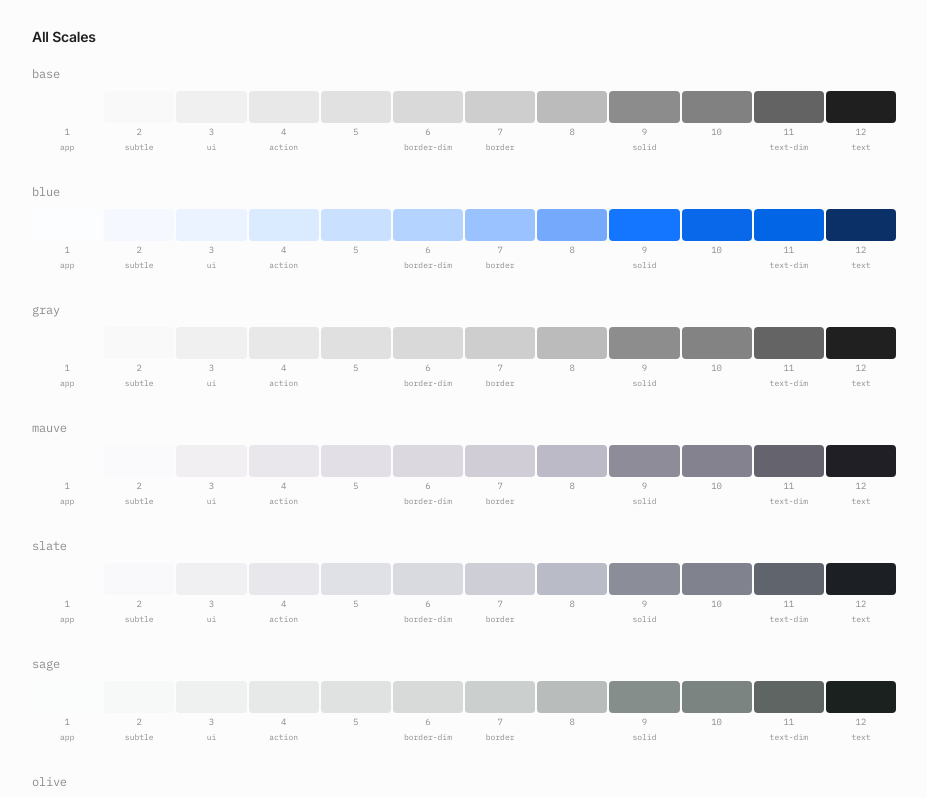
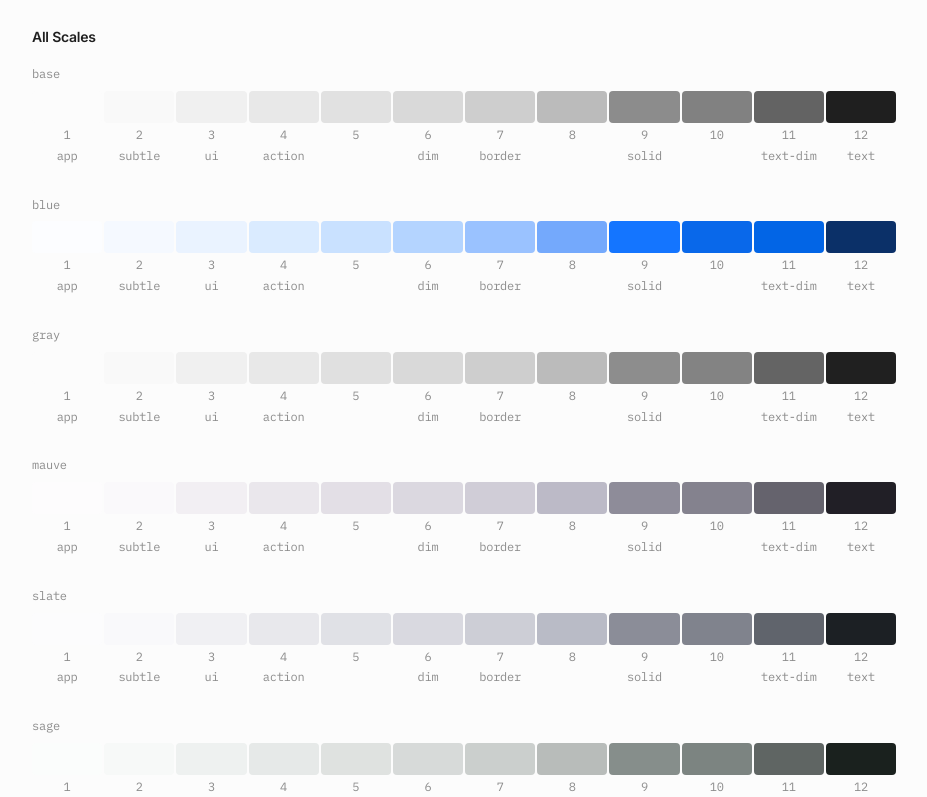
Before and after one commit to yasendimov/auxiliary-ds, a Vue app: page /system/tokens in a window 1280 px wide. Shown: the part 2960-3757 px from the top of the page, without its empty margins (304-1231 px from the left). Built offline with nearby package versions, Linux system fonts and the light colour scheme.

Commit message:
fix: address code review - fix comment spacing, remove inline styles from swatches
Co-authored-by: yasendimov <45259131+yasendimov@users.noreply.github.com>

```diff
--- a/scripts/generate-tokens.js
+++ b/scripts/generate-tokens.js
@@ -162,7 +162,7 @@ let utilitiesOutput = `/* ══════════════════
 
    Every scale generates 12 semantic utilities:
      bg-{s}-app        step 1        Page background
-     bg-{s}-subtle     step 2        Subtle/striped background
+     bg-{s}-subtle     step 2        Subtle / striped background
      bg-{s}-ui         steps 3→4→5   Interactive surface (hover + active)
      bg-{s}-ghost      ∅→3→4         Ghost pattern (transparent → hover → active)
      bg-{s}-action     steps 4→5→6   Selected/active surface (hover + active)
--- a/src/docs/pages/theme-test/SemanticPage.vue
+++ b/src/docs/pages/theme-test/SemanticPage.vue
@@ -98,7 +98,7 @@ const semanticPattern = [
 // Step → semantic label mapping (for swatch annotations)
 const stepLabels = {
   1: 'app', 2: 'subtle', 3: 'ui', 4: 'action',
-  6: 'border-dim', 7: 'border', 9: 'solid', 11: 'text-dim', 12: 'text'
+  6: 'dim', 7: 'border', 9: 'solid', 11: 'text-dim', 12: 'text'
 }
 
 const colorScales = [
@@ -327,10 +327,7 @@ const zIndexLayers = [
                 class="w-full h-8 rounded-panel"
                 :style="{ backgroundColor: `var(--${scale}-${step})` }"
               ></div>
-              <span
-                class="font-mono text-content-dim"
-                style="font-size: 9px; line-height: 1.2"
-              >{{ step }}</span>
+              <span class="type-agate-r font-mono text-content-dim text-center truncate w-full">{{ step }}</span>
             </div>
           </div>
 
@@ -343,8 +340,7 @@ const zIndexLayers = [
             >
               <span
                 v-if="stepLabels[step]"
-                class="font-mono text-content-dim text-center"
-                style="font-size: 8px; line-height: 1.3"
+                class="type-agate-r font-mono text-content-dim text-center truncate w-full"
               >{{ stepLabels[step] }}</span>
             </div>
           </div>
--- a/src/tokens/color-utilities.css
+++ b/src/tokens/color-utilities.css
@@ -4,7 +4,7 @@
 
    Every scale generates 12 semantic utilities:
      bg-{s}-app        step 1        Page background
-     bg-{s}-subtle     step 2        Subtle/striped background
+     bg-{s}-subtle     step 2        Subtle / striped background
      bg-{s}-ui         steps 3→4→5   Interactive surface (hover + active)
      bg-{s}-ghost      ∅→3→4         Ghost pattern (transparent → hover → active)
      bg-{s}-action     steps 4→5→6   Selected/active surface (hover + active)
```
